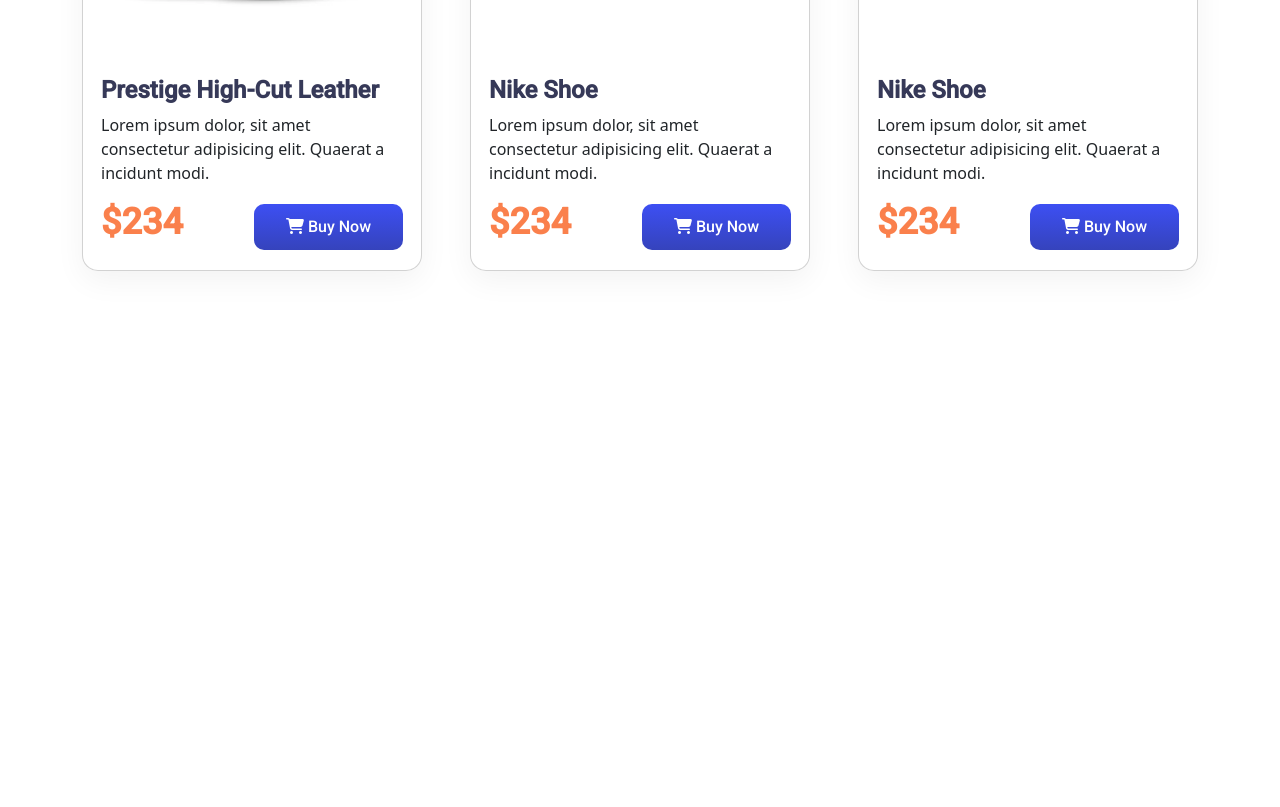
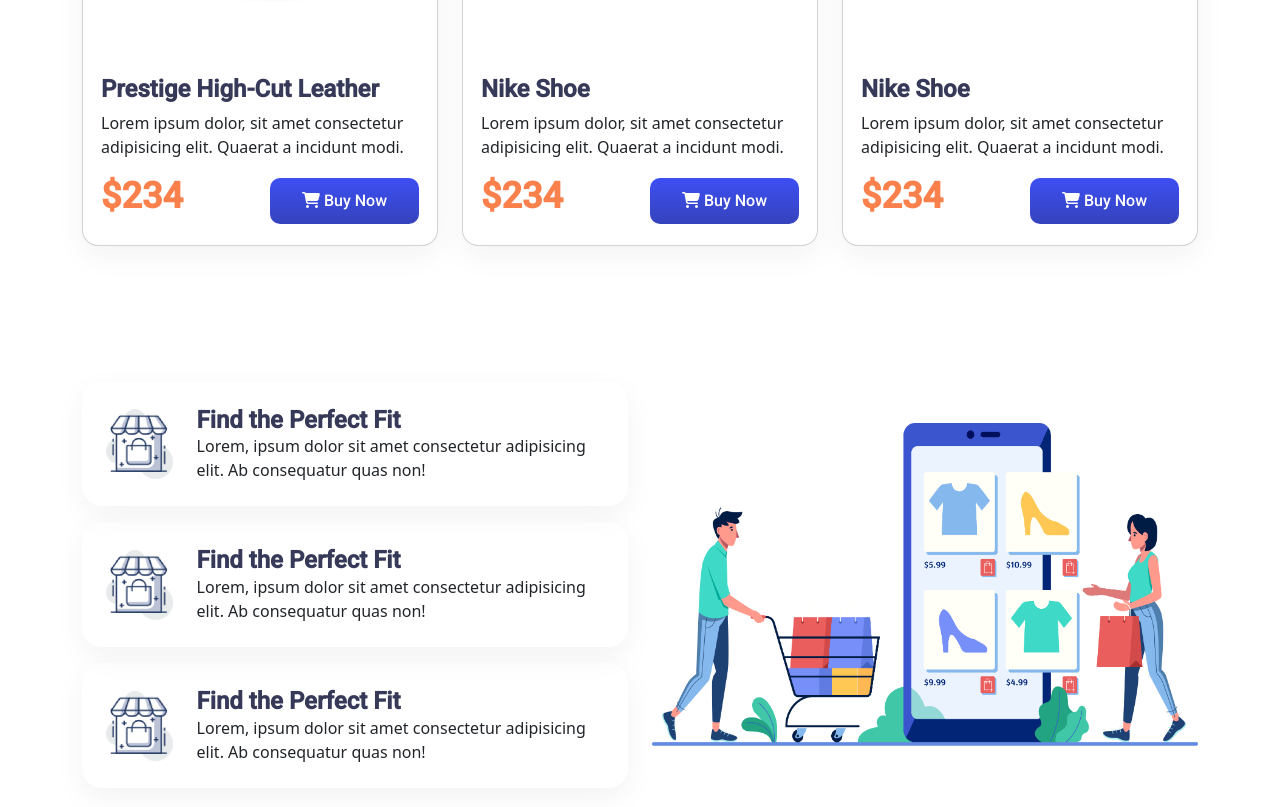
Before and after one commit to DabasishDasJoy/nike-react-bootstrap, a plain HTML site: page index.html in a window 1280 px wide. Shown: the part 1764-2571 px from the top of the page. Before the commit the page ends 2203 px from the top, so only its background shows below. Drawn offline with nearby package versions, Linux system fonts and the light colour scheme.

Commit message:
add done

```diff
--- a/css/style.css
+++ b/css/style.css
@@ -20,7 +20,9 @@ font-family: 'Roboto', sans-serif; */
             ******** Utilitis *********
 ==================================================== */
 .body {
-    margin: auto;
+    margin: 0 auto;
+    width: 100%;
+
 }
 
 .penguin-primary-color {
@@ -30,29 +32,34 @@ font-family: 'Roboto', sans-serif; */
 .penguin-secondary-color {
     color: #363958;
 }
+
 /* .nav-logo-text{
     font-family: 'Montserrat', sans-serif;
     font-weight: 700;
     font-size: 1.589rem;
 } */
-.bg-header{
+.bg-header {
     background-color: #FFF9F4;
 }
-.nav-img{
+
+.nav-img {
     width: 18.194rem;
     height: 2.454rem;
 }
-.nav-link-text{
+
+.nav-link-text {
     font-family: 'Roboto', sans-serif;
     font-weight: 500;
     font-size: 1rem;
     color: #3C3C3C;
 }
-.top-banner-text{
+
+.top-banner-text {
     font-family: 'Oswald', sans-serif;
     font-weight: 700;
     font-size: 5rem;
 }
+
 .section-heading-text {
     font-family: 'Oswald', sans-serif;
     font-weight: 700;
@@ -69,23 +76,26 @@ font-family: 'Roboto', sans-serif; */
     font-weight: 500;
     padding: 0.7rem 2rem;
 }
-.card-heading-text{
+
+.card-heading-text {
     font-family: 'Roboto', sans-serif;
     font-weight: 700;
     font-size: 1.5rem;
     color: #363958;
 }
 
-.card-price-text{
+.card-price-text {
     font-family: 'Roboto', sans-serif;
     font-weight: 900;
     font-size: 2.25rem;
     color: #FA804C;
 }
-.card-bg{
+
+.card-bg {
     background-color: #F1F1F1;
 }
-.card-shadow{
+
+.card-shadow {
     box-shadow: 0px 10px 30px rgba(0, 0, 0, 0.05);
     padding: 1.125rem;
 }
@@ -97,10 +107,31 @@ font-family: 'Roboto', sans-serif; */
 /* ====================================================
             ******** Casousel Item *********
 ==================================================== */
-.carousel-item{
+.carousel-item {
     transition: transform 1s ease;
 }
 
 /* ====================================================
             ******** Casousel Item *********
 ==================================================== */
+
+
+.information-img {
+    width: 4.375rem;
+    height: 4.375rem;
+}
+
+.information-heading {
+    color: #363958;
+    font-family: 'Roboto', sans-serif;
+    font-weight: 700;
+    font-size: 1.5rem;
+}
+
+.information-item {
+    box-shadow: 0px 10px 30px rgba(0, 0, 0, 0.05);
+    border-radius: 20px;
+    padding: 1.5rem;
+    margin-top: 1rem;
+    margin-bottom: 1rem;
+}
--- a/index.html
+++ b/index.html
@@ -15,7 +15,7 @@
 </head>
 
 <body>
-    <header class="bg-header">
+    <header class="bg-header container">
         <!-- ===============================================================
                         ******** Navbar Start *********
         ================================================================ -->
@@ -52,7 +52,7 @@
         <!-- ===============================================================
                     ******** Top Banner Start *********
         ================================================================ -->
-        <section class="container">
+        <section class="container-sm container-fluid">
             <div id="carouselExampleIndicators" class="carousel slide" data-bs-ride="true" data-bs-interval="3000">
                 <div class="carousel-indicators">
                     <button type="button" data-bs-target="#carouselExampleIndicators" data-bs-slide-to="0"
@@ -143,13 +143,13 @@
                     ******** Top Banner End *********
         ================================================================ -->
     </header>
-    <main class="container">
+    <main class="container-sm container-fluid">
         <!-- ===============================================================
                     ******** Casual Shoes Start*********
         ================================================================ -->
         <section class="py-5">
             <h1 class="section-heading-text text-center">Casual Shoes</h1>
-            <div class="row row-cols-sm-3 row-cols-1 py-4 g-5">
+            <div class="row row-cols-sm-3 row-cols-1 py-4 p-0">
                 <!-- ===============================card 1============================= -->
                 <div class="col">
                     <div class="card-shadow card h-100 rounded-4">
@@ -215,7 +215,7 @@
         ================================================================ -->
         <section class="py-5">
             <h1 class="section-heading-text text-center">Formal Shoes</h1>
-            <div class="row row-cols-sm-3 row-cols-1 py-4 g-5">
+            <div class="row row-cols-sm-3 row-cols-1 py-4 p-0">
                 <!-- ===============================card 1============================= -->
                 <div class="col">
                     <div class="card-shadow card h-100 rounded-4">
@@ -280,7 +280,34 @@
                     ******** Information Start *********
         ================================================================ -->
         <section class="py-5">
-
+            <div class="row row-cols-sm-2 row-cols-1 gy-4">
+                <div class="col order-sm-0 order-1">
+                    <div class="information-item d-flex align-items-center">
+                        <img class="information-img" src="icons/image 12.png" alt="">
+                        <div class="ms-4">
+                            <h1 class="information-heading m-0">Find the Perfect Fit</h1>
+                            <p class="m-0">Lorem, ipsum dolor sit amet consectetur adipisicing elit. Ab consequatur quas non!</p>
+                        </div>
+                    </div>
+                    <div class="information-item d-flex align-items-center">
+                        <img class="information-img" src="icons/image 12.png" alt="">
+                        <div class="ms-4">
+                            <h1 class="information-heading m-0">Find the Perfect Fit</h1>
+                            <p class="m-0">Lorem, ipsum dolor sit amet consectetur adipisicing elit. Ab consequatur quas non!</p>
+                        </div>
+                    </div>
+                    <div class="information-item d-flex align-items-center">
+                        <img class="information-img" src="icons/image 12.png" alt="">
+                        <div class="ms-4">
+                            <h1 class="information-heading m-0">Find the Perfect Fit</h1>
+                            <p class="m-0">Lorem, ipsum dolor sit amet consectetur adipisicing elit. Ab consequatur quas non!</p>
+                        </div>
+                    </div>
+                </div>
+                <div class="col d-flex justify-content-around align-items-center order-sm-1 order-0">
+                    <img src="icons/XMLID 1.png" alt="" class="img-fluid">
+                </div>
+            </div>
         </section>
         <!-- ===============================================================
                     ******** Information End *********
```
